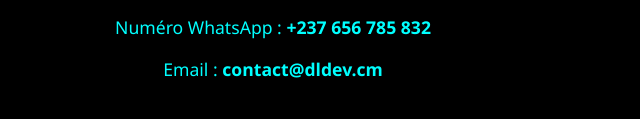
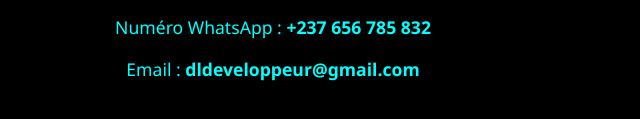
Before and after one commit to Dl-dev2/Dl-dev2.github.io, a plain HTML site: page index.html in a window 1280 px wide. Shown: the part 1866-1985 px from the top of the page, without its empty margins (367-1007 px from the left). Drawn offline with Linux system fonts and the light colour scheme.

Commit message:
index.html

```diff
--- a/index.html
+++ b/index.html
@@ -78,7 +78,7 @@
 <section id="contact">
   <h2>Contactez-nous</h2>
   <p>Numéro WhatsApp : <a href="https://wa.me/237656785832" target="_blank" rel="noopener noreferrer">+237 656 785 832</a></p>
-  <p>Email : <a href="mailto:contact@dldev.cm">contact@dldev.cm</a></p>
+  <p>Email : <a href="mailto: dldeveloppeur@gmail.com">dldeveloppeur@gmail.com</a></p>
 </section>
 
 <script>
```
